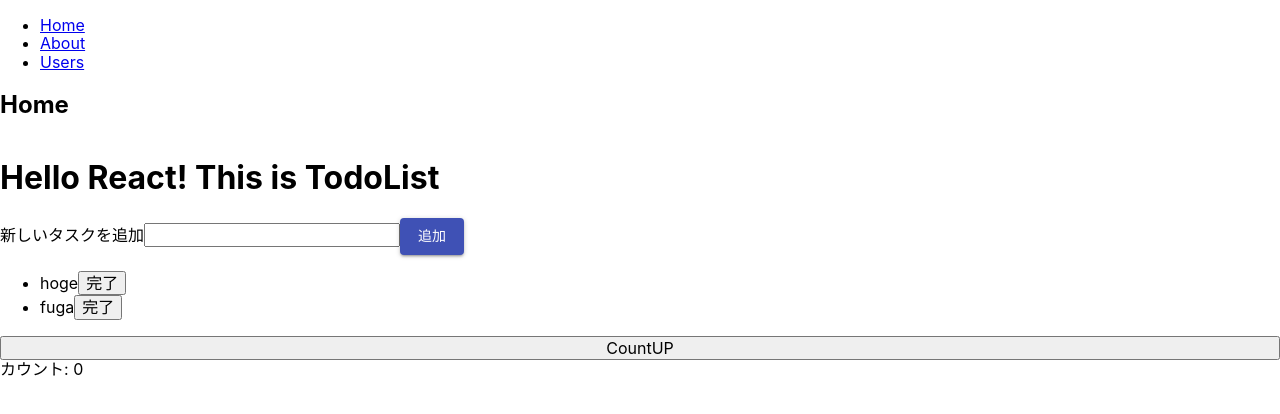
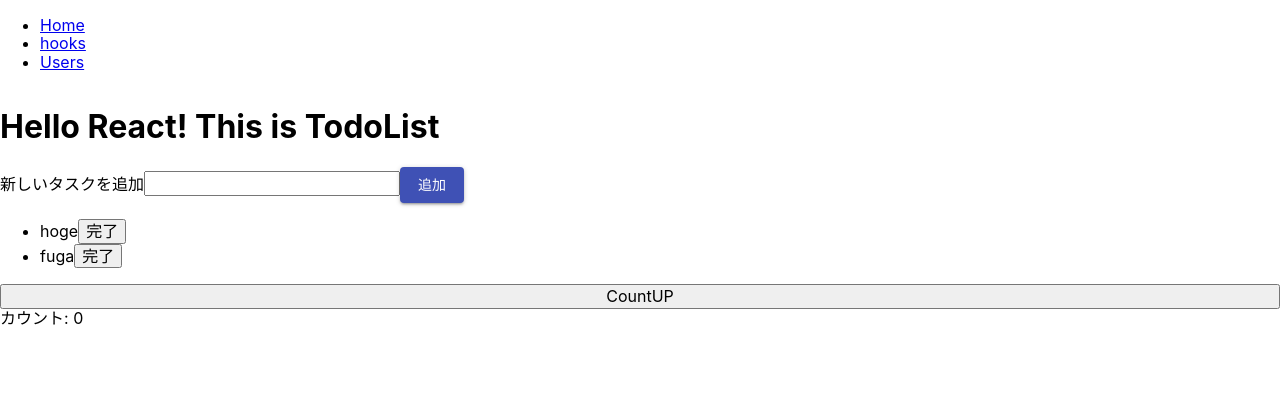
Before and after one commit to yohira0616/react-sandbox, a React (Create React App) app: page / in a window 1280 px wide. Shown: the top 414 px of the page. Built offline with nearby package versions, Linux system fonts and the light colour scheme.

Commit message:
hooks api完全に理解した

```diff
--- a/src/AppRouter.tsx
+++ b/src/AppRouter.tsx
@@ -1,13 +1,7 @@
 import React from "react";
 import { BrowserRouter as Router, Route, Link } from "react-router-dom";
-
-function Index() {
-  return <h2>Home</h2>;
-}
-
-function About() {
-  return <h2>About</h2>;
-}
+import TodoList from "./TodoList";
+import { UserStateSample } from "./UseStateSample";
 
 function Users() {
   return <h2>Users</h2>;
@@ -23,7 +17,7 @@ function AppRouter() {
               <Link to="/">Home</Link>
             </li>
             <li>
-              <Link to="/about/">About</Link>
+              <Link to="/about/">hooks</Link>
             </li>
             <li>
               <Link to="/users/">Users</Link>
@@ -31,8 +25,8 @@ function AppRouter() {
           </ul>
         </nav>
 
-        <Route path="/" exact component={Index}/>
-        <Route path="/about/" component={About}/>
+        <Route path="/" exact component={TodoList}/>
+        <Route path="/about/" component={UserStateSample}/>
         <Route path="/users/" component={Users}/>
       </div>
     </Router>
--- /dev/null
+++ b/src/UseStateSample.tsx
@@ -0,0 +1,15 @@
+import { useState } from "react";
+import React from "react"
+
+export const UserStateSample: React.FC = () => {
+  const [count, setCount] = useState(0);
+
+  return (
+    <p>
+      <button onClick={() => setCount(count - 1)}>-</button>
+      <b>{count}</b>
+      <button onClick={() => setCount(count + 1)}>-</button>
+    </p>
+  );
+
+};
--- a/src/index.tsx
+++ b/src/index.tsx
@@ -12,7 +12,6 @@ import AppRouter from "./AppRouter";
 const render = () => ReactDOM.render(
   <Provider store={store}>
     <AppRouter/>
-    <TodoList/>
   </Provider>
   , document.getElementById("root"));
 
```
